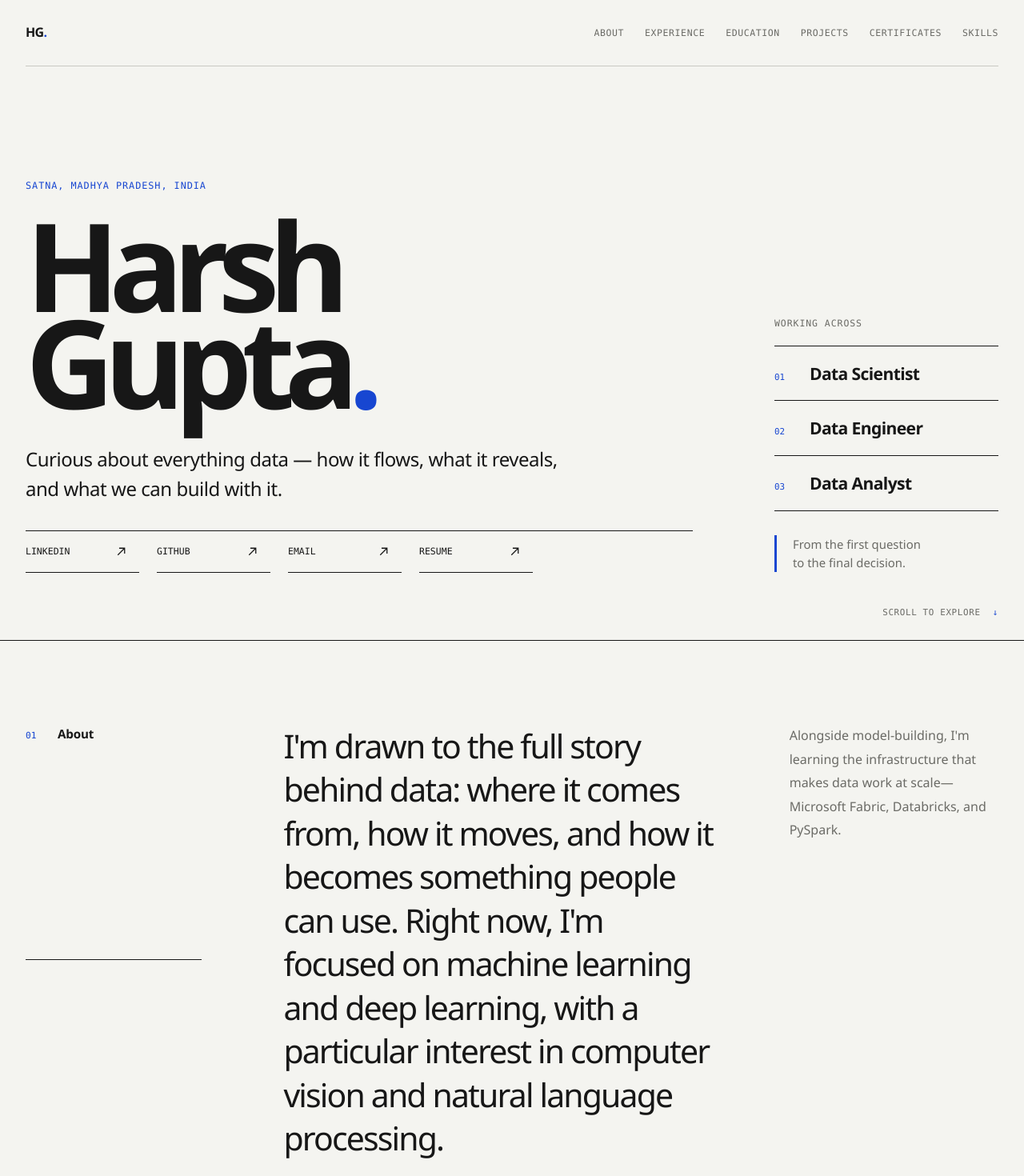
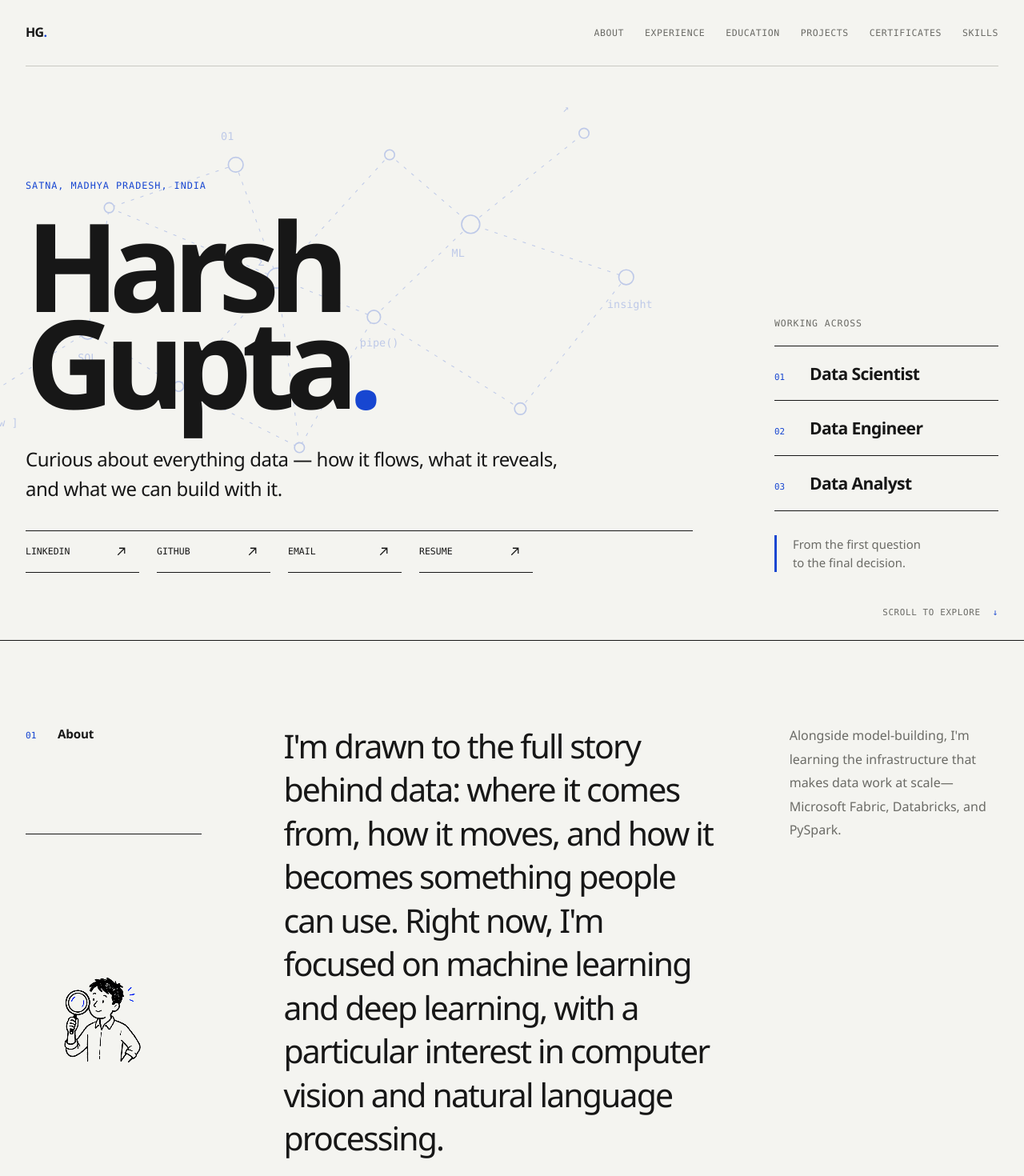
Before and after one commit to hgh11code/harsh-gupta-portfolio, a Next.js app: page / in a window 1280 px wide. Shown: the top 1470 px of the page at 80% size. Built offline with nearby package versions, Linux system fonts and the light colour scheme.

Commit message:
Add neural data cover and illustrated section markers

```diff
--- a/app/globals.css
+++ b/app/globals.css
@@ -22,6 +22,7 @@
 html { scroll-behavior: smooth; }
 body {
   margin: 0;
+  overflow-x: hidden;
   background: var(--paper);
   color: var(--ink);
   font-family: var(--font-sans);
@@ -58,6 +59,7 @@ a { color: inherit; text-decoration: none; }
 
 .hero {
   position: relative;
+  isolation: isolate;
   display: grid;
   grid-template-columns: minmax(0, 1.65fr) minmax(280px, 0.55fr);
   align-items: end;
@@ -67,6 +69,24 @@ a { color: inherit; text-decoration: none; }
   margin: 0 auto;
   padding: 150px 0 84px;
 }
+.hero-network {
+  position: absolute;
+  z-index: -1;
+  top: 88px;
+  left: -92px;
+  width: min(76vw, 910px);
+  height: auto;
+  opacity: 0.24;
+  pointer-events: none;
+}
+.network-paths path {
+  fill: none;
+  stroke: var(--blue);
+  stroke-width: 1;
+  stroke-dasharray: 4 8;
+}
+.network-nodes circle { fill: var(--paper); stroke: var(--blue); stroke-width: 1.6; }
+.network-code { fill: var(--blue); font-family: var(--font-mono); font-size: 13px; }
 .eyebrow, .kicker {
   color: var(--blue);
   font-family: var(--font-mono);
@@ -160,7 +180,7 @@ h1 span { color: var(--blue); }
   border-bottom: 1px solid var(--line);
   scroll-margin-top: 28px;
 }
-.section-heading { display: grid; grid-template-columns: 28px 1fr; align-items: baseline; gap: 12px; }
+.section-heading { position: relative; display: grid; grid-template-columns: 28px 1fr; align-items: baseline; gap: 12px; }
 .section-heading span, .item-index {
   color: var(--blue);
   font-family: var(--font-mono);
@@ -168,6 +188,23 @@ h1 span { color: var(--blue); }
 }
 .section-heading h2 { margin: 0; font-size: 0.95rem; font-weight: 700; letter-spacing: -0.01em; }
 .section-heading div { grid-column: 1 / -1; height: 1px; margin-top: 8px; background: var(--ink); }
+.mini-harsh {
+  grid-column: 1 / -1;
+  width: 170px;
+  height: 170px;
+  margin: 38px 0 0;
+  background-image: url("/mini-harsh-sprites.png");
+  background-repeat: no-repeat;
+  background-size: 300% 200%;
+  filter: contrast(190%) brightness(1.06);
+  mix-blend-mode: multiply;
+}
+.mini-harsh-01 { background-position: 0% 0%; }
+.mini-harsh-02 { background-position: 50% 0%; }
+.mini-harsh-03 { background-position: 100% 0%; }
+.mini-harsh-04 { background-position: 0% 100%; }
+.mini-harsh-05 { background-position: 50% 100%; }
+.mini-harsh-06 { background-position: 100% 100%; }
 .section-body { min-width: 0; }
 
 .about-copy { display: grid; grid-template-columns: 1.35fr 0.65fr; gap: clamp(34px, 7vw, 92px); }
@@ -260,13 +297,16 @@ footer p { margin: 2px 0; }
   .roles-panel { width: min(100%, 520px); }
   .scroll-cue { display: none; }
   .content-section { grid-template-columns: 1fr; gap: 42px; padding: 80px 0; }
+  .section-heading { min-height: 92px; padding-right: 132px; }
   .section-heading div { max-width: 180px; }
+  .mini-harsh { position: absolute; top: -26px; right: 0; width: 108px; height: 108px; margin: 0; }
   .about-copy { grid-template-columns: 1fr; }
 }
 
 @media (max-width: 640px) {
   .site-header, .hero, .content-section, footer { width: min(100% - 32px, 1240px); }
   .hero { padding-bottom: 64px; }
+  .hero-network { top: 96px; left: -180px; width: 760px; opacity: 0.18; }
   h1 { font-size: clamp(4.7rem, 24vw, 7rem); }
   .summary { margin-top: 34px; }
   .link-bar { display: grid; grid-template-columns: 1fr 1fr; }
--- a/app/page.tsx
+++ b/app/page.tsx
@@ -33,7 +33,12 @@ function MailIcon() {
 }
 
 function SectionHeading({ number, title }: { number: string; title: string }) {
-  return <div className="section-heading"><span>{number}</span><h2>{title}</h2><div aria-hidden="true" /></div>;
+  return (
+    <div className="section-heading">
+      <span>{number}</span><h2>{title}</h2><div aria-hidden="true" />
+      <figure className={`mini-harsh mini-harsh-${number}`} aria-hidden="true" />
+    </div>
+  );
 }
 
 export default function Home() {
@@ -47,6 +52,29 @@ export default function Home() {
       </header>
 
       <section className="hero" id="top">
+        <svg className="hero-network" viewBox="0 0 880 560" aria-hidden="true">
+          <g className="network-paths">
+            <path d="M42 393 164 316 274 382 393 251 510 298 627 186 815 250" />
+            <path d="M164 316 190 166 343 114 393 251 529 102 627 186 764 76" />
+            <path d="M274 382 420 456 510 298 687 409 815 250" />
+            <path d="M190 166 393 251 420 456" />
+          </g>
+          <g className="network-nodes">
+            <circle cx="42" cy="393" r="6" /><circle cx="164" cy="316" r="9" />
+            <circle cx="190" cy="166" r="6" /><circle cx="274" cy="382" r="6" />
+            <circle cx="343" cy="114" r="9" /><circle cx="393" cy="251" r="12" />
+            <circle cx="420" cy="456" r="6" /><circle cx="510" cy="298" r="8" />
+            <circle cx="529" cy="102" r="6" /><circle cx="627" cy="186" r="11" />
+            <circle cx="687" cy="409" r="7" /><circle cx="764" cy="76" r="6" />
+            <circle cx="815" cy="250" r="9" />
+          </g>
+          <g className="network-code">
+            <text x="25" y="430">[ raw ]</text><text x="152" y="352">SQL</text>
+            <text x="325" y="84">01</text><text x="370" y="236">Σ</text>
+            <text x="493" y="334">pipe()</text><text x="604" y="225">ML</text>
+            <text x="738" y="50">↗</text><text x="792" y="287">insight</text>
+          </g>
+        </svg>
         <div className="hero-copy">
           <p className="eyebrow">Satna, Madhya Pradesh, India</p>
           <h1>Harsh<br />Gupta<span>.</span></h1>
```
Also changed, not shown: public/mini-harsh-sprites.png (added).
